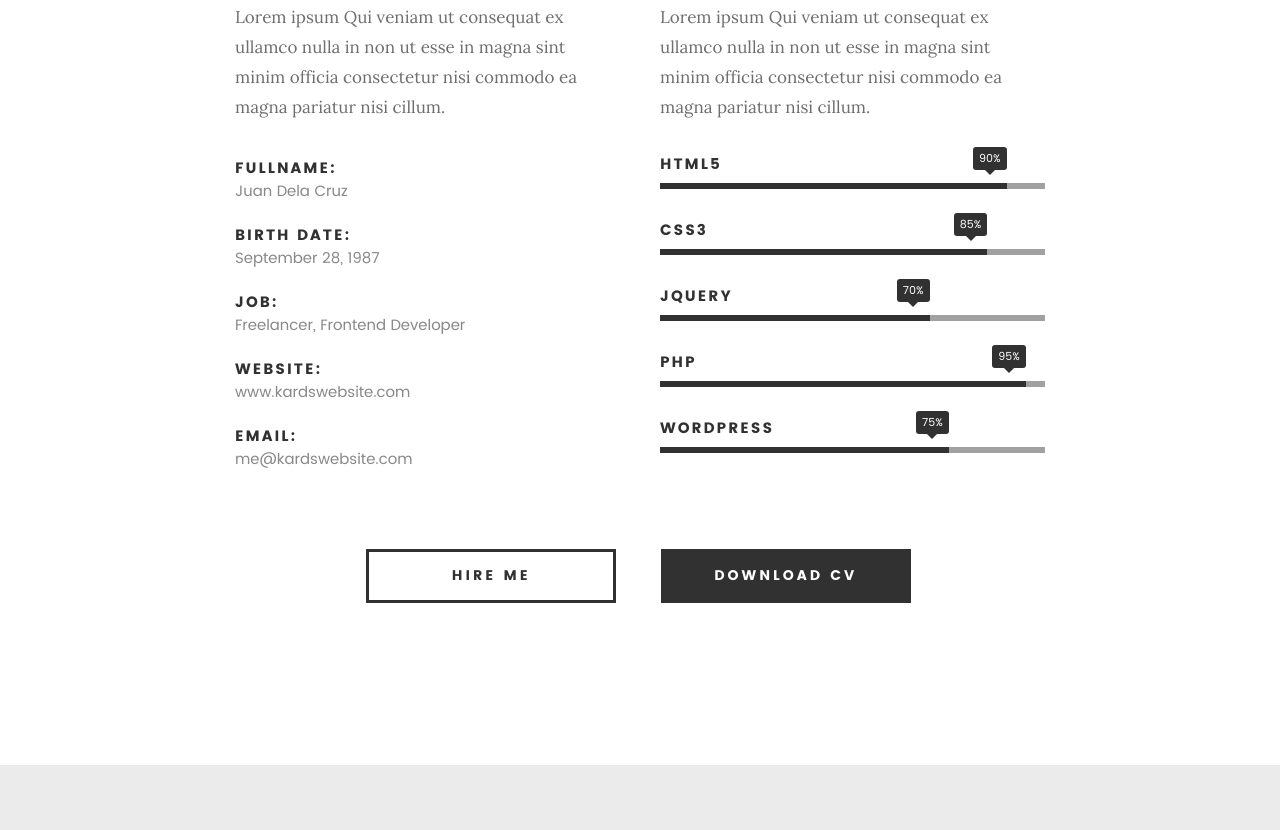
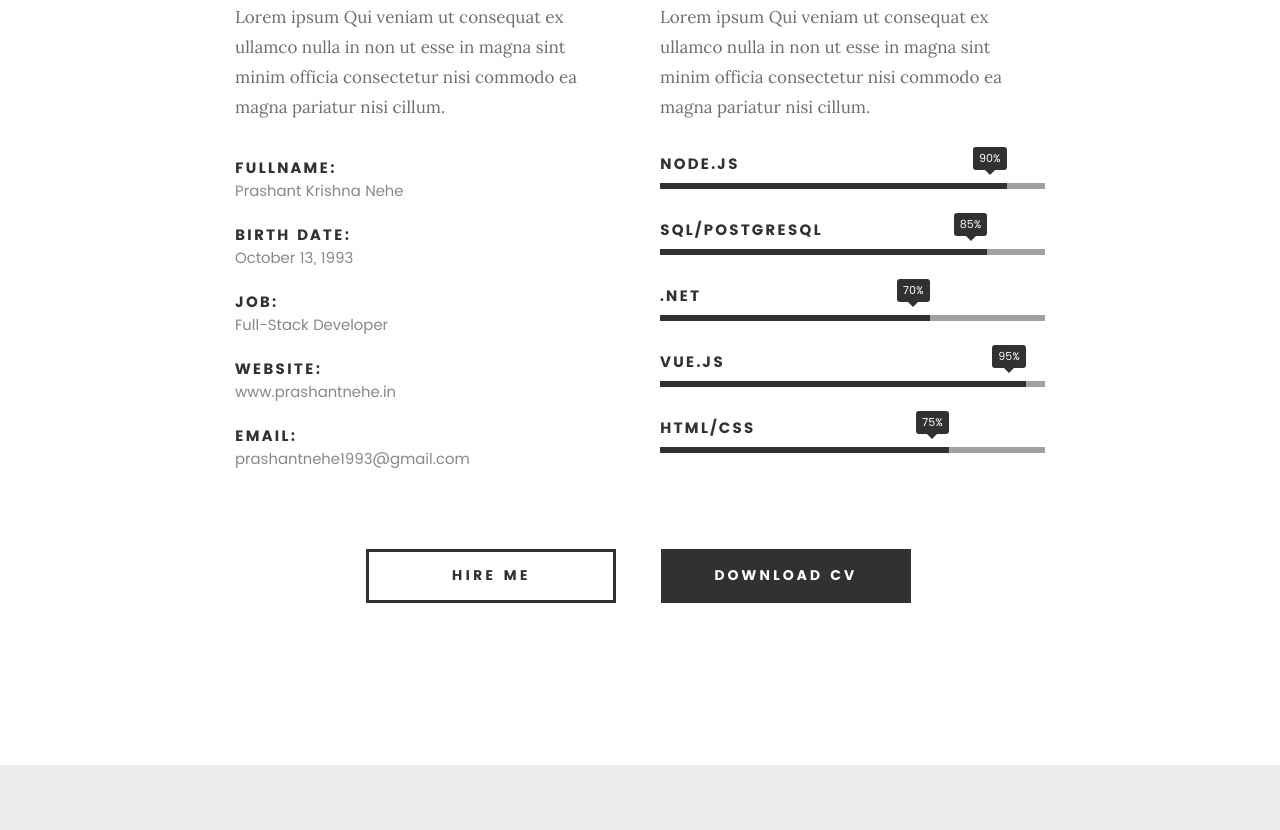
Before and after one commit to PrashantNehe/portfolio, a website: page public/index.html in a window 1280 px wide. Shown: the part 1430-2260 px from the top of the page. Drawn offline with Linux system fonts and the light colour scheme; files whose address does not match are found by name.

Commit message:
Bio updated

```diff
--- a/public/index.html
+++ b/public/index.html
@@ -129,23 +129,23 @@
    			<ul class="info-list">
    				<li>
    					<strong>Fullname:</strong>
-   					<span>Juan Dela Cruz</span>
+   					<span>Prashant Krishna Nehe</span>
    				</li>
    				<li>
    					<strong>Birth Date:</strong>
-   					<span>September 28, 1987</span>
+   					<span>October 13, 1993</span>
    				</li>
    				<li>
    					<strong>Job:</strong>
-   					<span>Freelancer, Frontend Developer</span>
+   					<span>Full-Stack Developer</span>
    				</li>
    				<li>
    					<strong>Website:</strong>
-   					<span>www.kardswebsite.com</span>
+   					<span>www.prashantnehe.in</span>
    				</li>
    				<li>
    					<strong>Email:</strong>
-   					<span>me@kardswebsite.com</span>
+   					<span>prashantnehe1993@gmail.com</span>
    				</li>
 
    			</ul> <!-- /info-list -->
@@ -160,24 +160,24 @@
 				<ul class="skill-bars">
 				   <li>
 				   	<div class="progress percent90"><span>90%</span></div>
-				   	<strong>HTML5</strong>
+				   	<strong>NODE.JS</strong>
 				   </li>
 				   <li>
 				   	<div class="progress percent85"><span>85%</span></div>
-				   	<strong>CSS3</strong>
+				   	<strong>SQL/POSTGRESQL</strong>
 				   </li>
 				   <li>
 				   	<div class="progress percent70"><span>70%</span></div>
-				   	<strong>JQuery</strong>
+				   	<strong>.NET</strong>
 				   </li>
 				   <li>
 				   	<div class="progress percent95"><span>95%</span></div>
-				   	<strong>PHP</strong>
+				   	<strong>VUE.JS</strong>
 				   </li>
 				   <li>
 
 				   	<div class="progress percent75"><span>75%</span></div>
-				   	<strong>Wordpress</strong>
+				   	<strong>HTML/CSS</strong>
 				   </li>
 
 				</ul> <!-- /skill-bars -->
@@ -1003,7 +1003,7 @@
 
       	<div class="col-six tab-full">
 	      	<div class="copyright">
-		        	<span>© Copyright Kards 2016.</span>
+		        	<span>© Copyright PrashantNehe 2022.</span>
 		        	<span>Design by <a href="http://www.styleshout.com/">styleshout</a></span>
 		         </div>
 	      	</div>
```
